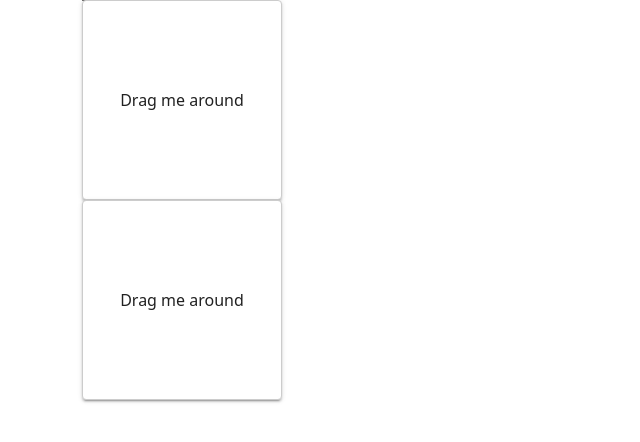
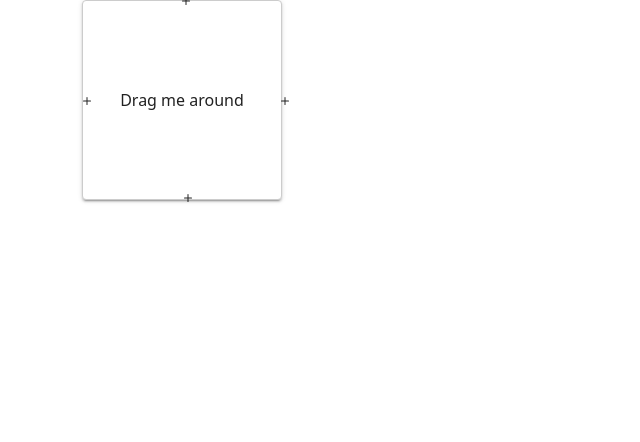
Before and after one commit to dervanovicaisa/drag-and-drop-test, an Angular app: page / in a window 1280 px wide. Shown: the top 442 px of the page, without its empty margins (0-640 px from the left). Built offline with nearby package versions, Linux system fonts and the light colour scheme.

Commit message:
connecting line, resizing line

```diff
--- a/package.json
+++ b/package.json
@@ -20,7 +20,7 @@
     "@angular/platform-browser-dynamic": "^14.1.0",
     "@angular/router": "^14.1.0",
     "bootstrap": "^5.2.3",
-    "rxjs": "~7.5.0",
+    "rxjs": "^7.5.7",
     "tslib": "^2.3.0",
     "zone.js": "~0.11.4"
   },
--- a/projects/ng-line/src/lib/line.style.css
+++ b/projects/ng-line/src/lib/line.style.css
@@ -1,7 +1,8 @@
 svg {
-  width: 50px;
+  width: 20px;
   height: 50px;
-  cursor: move;
+  /* cursor: move; */
   position: absolute;
-  top: 0;
+  display: none;
+  /* top: 0; */
 }
--- a/projects/ng-line/src/lib/ng-line.component.ts
+++ b/projects/ng-line/src/lib/ng-line.component.ts
@@ -1,55 +1,74 @@
-import { CdkDragMove } from '@angular/cdk/drag-drop';
-import { Component, ElementRef, OnInit, Input } from '@angular/core';
+import { Component, ElementRef, OnInit, ViewChild, Output } from '@angular/core';
+import { BoxConfigModel } from 'src/app/drag-and-drop-w-lines/model/box-config.model';
+import { DragAndDropService } from 'src/app/drag-and-drop-w-lines/service/drag-and-drop.service';
 
 @Component({
-  standalone: true,
   selector: 'lib-ng-line',
   templateUrl: './ng-line.template.html',
   styleUrls: ['./line.style.css'],
 })
 export class NgLineComponent implements OnInit {
-  @Input("box") box: ElementRef;
+  @ViewChild("line") line: ElementRef;
+  @ViewChild("linesvg") linesvg: ElementRef;
   x: number = 0;
   y: number = 0;
   shiftX: number = 0;
   shiftY: number = 0;
   width: number = 0;
   height: number = 0;
-  constructor(private el: ElementRef, box: ElementRef) {
-    this.box = box;
+  counter: number = 10;
+  isClicked: boolean = false;
+  constructor(private serviceDrag: DragAndDropService, line: ElementRef, linesvg: ElementRef) {
+    this.line = line;
+    this.linesvg = linesvg;
   }
   ngOnInit(): void {
+    this.serviceDrag.box.subscribe((data: BoxConfigModel) => {
+      this.moveAt(data.pointCordinate.x, data.pointCordinate.y);
+    })
   }
-  prevElement() {
-    console.log("box",this.box)
+
+  moveAt(pageX: number, pageY: number) {
+    this.linesvg.nativeElement.style.display = "block";
+    this.linesvg.nativeElement.style.left = pageX - this.shiftX / 2 + 'px';
+    this.linesvg.nativeElement.style.top = pageY - this.shiftY / 2 + 'px';
   }
-  moveAt(pageX: number, pageY: number) {
-    this.el.nativeElement.style.left = pageX - this.shiftX / 2 + 'px';
-    this.el.nativeElement.style.top = pageY - this.shiftY / 2 + 'px';
+  drawSvg(x1: number, y1: number) {
+    this.line.nativeElement.setAttribute("x2", x1);
+    this.line.nativeElement.setAttribute("y2", y1);
+    this.line.nativeElement.style.display = "block";
+    this.linesvg.nativeElement.style.display = "block";
   }
-  drawSvg() {
-    this.el.nativeElement.setAttribute("x1", 0);
-    this.el.nativeElement.setAttribute("y1", 0);
-    this.el.nativeElement.setAttribute("x2", this.x);
-    this.el.nativeElement.setAttribute("y2", this.y);
+
+  changeWidth(event: any) {
+    console.log(event);
+    this.isClicked = !this.isClicked;
+    this.linesvg.nativeElement.style.cursor = "e-resize";
+
   }
-  onMouseDown(event: MouseEvent) {
-    this.shiftX = event.clientX - this.el.nativeElement.getBoundingClientRect().left;
-    this.shiftY = event.clientY - this.el.nativeElement.getBoundingClientRect().top;
-    this.el.nativeElement.style.position = "absolute";
-    this.el.nativeElement.style.zIndex = 1000;
-    // this.width = this.el.nativeElement.width.animVal.value;
-    // this.height = this.el.nativeElement.height.animVal.value;
-    this.prevElement();
-  }
+
+  // (mousedown)="onMouseDown($event)" (mousedown)="onMouseDown($event)" (mouseup)="onMouseUp($event)" (dragstart)="onDragStartFun()" (mousemove)="onMouseMove($event)"
+  // onMouseDown(event: MouseEvent) {
+  //   this.shiftX = event.clientX - this.linesvg.nativeElement.getBoundingClientRect().left;
+  //   this.shiftY = event.clientY - this.linesvg.nativeElement.getBoundingClientRect().top;
+  //   this.linesvg.nativeElement.style.display = "block";
+  //   this.linesvg.nativeElement.style.position = "absolute";
+  //   this.linesvg.nativeElement.style.zIndex = 1000;
+  // }
   onMouseMove(event: MouseEvent) {
-    this.moveAt(event.pageX, event.pageY);
+    if (this.isClicked) {
+      this.counter++;
+      this.linesvg.nativeElement.style.width = this.counter + "px";
+    }
+
   }
   onMouseUp(event: MouseEvent) {
+    this.isClicked = false;
+    this.linesvg.nativeElement.style.cursor = "cursor";
     document.removeEventListener('mousemove', this.onMouseMove);
   }
-  onDragStartFun() {
-    return false;
-  }
+  // onDragStartFun() {
+  //   return false;
+  // }
 
 }
--- a/projects/ng-line/src/lib/ng-line.template.html
+++ b/projects/ng-line/src/lib/ng-line.template.html
@@ -1,3 +1,3 @@
-<svg #linesvg (mousedown)="onMouseDown($event)" (mousedown)="onMouseDown($event)" (mouseup)="onMouseUp($event)" (dragstart)="onDragStartFun()" (mousemove)="onMouseMove($event)">
-  <line x1=0 y1=0 x2=200 y2=0 style="stroke:rgba(67, 65, 65, 0.745);stroke-width:2" />
+<svg #linesvg (click)="changeWidth($event)" (mousemove)="onMouseMove($event)" (mouseup)="onMouseUp($event)">
+  <line #line x1=0 y1=0 x2=200 y2=0 style="stroke:rgba(67, 65, 65, 0.745);stroke-width:2" />
 </svg>
--- a/src/app/app.module.ts
+++ b/src/app/app.module.ts
@@ -7,7 +7,7 @@ import { DragAndDropCanvasComponent } from './drag-and-drop-canvas/drag-and-drop
 import { DragAndDropCdkAngularComponent } from './drag-and-drop-cdk-angular/drag-and-drop-cdk-angular.component';
 import { DragAndDropHtmlComponent } from './drag-and-drop-html/drag-and-drop-html.component';
 import { DragAndDropWLinesComponent } from './drag-and-drop-w-lines/drag-and-drop-w-lines.component';
-import { NgLineComponent } from 'projects/ng-line/src/public-api';
+import { NgLineComponent, NgLineModule } from 'projects/ng-line/src/public-api';
 @NgModule({
   declarations: [
     AppComponent,
@@ -20,7 +20,7 @@ import { NgLineComponent } from 'projects/ng-line/src/public-api';
     BrowserModule,
     AppRoutingModule,
     DragDropModule,
-    NgLineComponent
+    NgLineModule
   ],
   providers: [],
   bootstrap: [AppComponent]
--- a/src/app/drag-and-drop-w-lines/drag-and-drop-w-lines.component.css
+++ b/src/app/drag-and-drop-w-lines/drag-and-drop-w-lines.component.css
@@ -23,3 +23,36 @@
     0 8px 10px 1px rgba(0, 0, 0, 0.14),
     0 3px 14px 2px rgba(0, 0, 0, 0.12);
 }
+
+#svg1 {
+  position: absolute;
+  margin-top: -107px;
+  margin-left: -66px;
+}
+
+#svg2 {
+  position: absolute;
+  margin-left: -165px;
+  margin-top: -7px;
+}
+
+#svg3 {
+  position: absolute;
+  margin-top: 90px;
+  margin-left: -64px;
+}
+
+#svg4 {
+  position: absolute;
+  margin-left: 33px;
+  margin-top: -7px;
+}
+
+.svg-icon {
+  cursor: pointer;
+  border-radius: 16px;
+}
+
+.svg-icon:hover {
+  background: #d0d0b96e;
+}
--- a/src/app/drag-and-drop-w-lines/drag-and-drop-w-lines.component.html
+++ b/src/app/drag-and-drop-w-lines/drag-and-drop-w-lines.component.html
@@ -1,9 +1,31 @@
 <div id="rootDivs">
-  <div #cdkDragBox (cdkDragMoved)="dragMoved($event)" class="example-box" id="box1" cdkDrag>
+  <div (cdkDragMoved)="dragMoved($event)" class="example-box" id="box1" cdkDrag>
     Drag me around
+    <div>
+      <svg id="svg1" xmlns="http://www.w3.org/2000/svg" width="16" height="16" fill="currentColor"
+        class="bi bi-plus svg-icon" (click)="getPosition($event)" viewBox="0 0 16 16">
+        <path
+          d="M8 4a.5.5 0 0 1 .5.5v3h3a.5.5 0 0 1 0 1h-3v3a.5.5 0 0 1-1 0v-3h-3a.5.5 0 0 1 0-1h3v-3A.5.5 0 0 1 8 4z" />
+      </svg>
+      <svg id="svg2" xmlns="http://www.w3.org/2000/svg" width="16" height="16" fill="currentColor"
+        class="bi bi-plus svg-icon" (click)="getPosition($event)" viewBox="0 0 16 16">
+        <path
+          d="M8 4a.5.5 0 0 1 .5.5v3h3a.5.5 0 0 1 0 1h-3v3a.5.5 0 0 1-1 0v-3h-3a.5.5 0 0 1 0-1h3v-3A.5.5 0 0 1 8 4z" />
+      </svg>
+      <svg id="svg3" xmlns="http://www.w3.org/2000/svg" width="16" height="16" fill="currentColor"
+        class="bi bi-plus svg-icon" (click)="getPosition($event)" viewBox="0 0 16 16">
+        <path
+          d="M8 4a.5.5 0 0 1 .5.5v3h3a.5.5 0 0 1 0 1h-3v3a.5.5 0 0 1-1 0v-3h-3a.5.5 0 0 1 0-1h3v-3A.5.5 0 0 1 8 4z" />
+      </svg>
+      <svg id="svg4" xmlns="http://www.w3.org/2000/svg" width="16" height="16" fill="currentColor"
+        class="bi bi-plus svg-icon" (click)="getPosition($event)" viewBox="0 0 16 16">
+        <path
+          d="M8 4a.5.5 0 0 1 .5.5v3h3a.5.5 0 0 1 0 1h-3v3a.5.5 0 0 1-1 0v-3h-3a.5.5 0 0 1 0-1h3v-3A.5.5 0 0 1 8 4z" />
+      </svg>
+    </div>
   </div>
-  <div #cdkDragBox (cdkDragMoved)="dragMoved($event)" class="example-box" id="box1" cdkDrag>
+  <!-- <div  (cdkDragMoved)="dragMoved($event)" class="example-box" id="box1" cdkDrag>
     Drag me around
-  </div>
-  <lib-ng-line [box]=box></lib-ng-line>
+  </div> -->
+  <lib-ng-line></lib-ng-line>
 </div>
--- a/src/app/drag-and-drop-w-lines/drag-and-drop-w-lines.component.ts
+++ b/src/app/drag-and-drop-w-lines/drag-and-drop-w-lines.component.ts
@@ -1,5 +1,6 @@
 import { CdkDragMove } from '@angular/cdk/drag-drop';
-import { Component, OnInit, ElementRef, Output, ViewChild } from '@angular/core';
+import { Component, OnInit} from '@angular/core';
+import { DragAndDropService } from './service/drag-and-drop.service';
 
 @Component({
   selector: 'app-drag-and-drop-w-lines',
@@ -7,17 +8,15 @@ import { Component, OnInit, ElementRef, Output, ViewChild } from '@angular/core'
   styleUrls: ['./drag-and-drop-w-lines.component.css'],
 })
 export class DragAndDropWLinesComponent implements OnInit {
-  @Output("box") box: ElementRef;
-  @ViewChild("cdkDragBox") cdkDragBox: ElementRef;
-  constructor(private el: ElementRef, box: ElementRef, cdkDragBox: ElementRef) {
-    this.box = box;
-    this.cdkDragBox = cdkDragBox;
-  }
+  constructor(private serviceDrop: DragAndDropService) { }
   ngOnInit(): void {
-    this.box = this.cdkDragBox;
   }
 
+  getPosition(event: any) {
+    this.serviceDrop.getPosition(event);
+
+  }
   dragMoved(event: CdkDragMove) {
-    this.box = event.source.element;
+    this.serviceDrop.dragMoved(event);
   }
 }
--- /dev/null
+++ b/src/app/drag-and-drop-w-lines/model/box-config.model.ts
@@ -0,0 +1,4 @@
+
+export class BoxConfigModel {
+  constructor(public pointerPosition: { x: number, y: number }, public distance: { x: number, y: number }, public pointCordinate: { x: number, y: number }, public changed: boolean) { }
+}
--- /dev/null
+++ b/src/app/drag-and-drop-w-lines/service/drag-and-drop.service.ts
@@ -0,0 +1,27 @@
+import { Injectable } from "@angular/core";
+import { BoxConfigModel } from "../model/box-config.model";
+import { Subject } from "rxjs";
+import { CdkDragMove } from "@angular/cdk/drag-drop";
+
+@Injectable({ providedIn: "root" })
+export class DragAndDropService {
+  box: Subject<BoxConfigModel> = new Subject<BoxConfigModel>;
+  pageX: number = 0;
+  pageY: number = 0;
+  distance: any;
+  pointerPosition: any;
+  constructor() { }
+
+  getPosition(event: any) {
+    this.pageX = event.pageX;
+    this.pageY = event.pageY;
+    const boxconfig = new BoxConfigModel(this.distance, { x: this.pageX, y: this.pageY }, { x: this.pageX, y: this.pageY }, true);
+    this.box.next(boxconfig);
+  }
+  dragMoved(event: CdkDragMove) {
+    this.distance = event.distance;
+    this.pointerPosition = event.pointerPosition;
+    const boxconfig = new BoxConfigModel(this.distance, this.pointerPosition, { x: this.pointerPosition.x, y: this.pointerPosition.y }, true);
+    this.box.next(boxconfig);
+  }
+}
```
Also changed, not shown: projects/ng-line/src/lib/ng-line.module.ts (+4 -6 lines).
